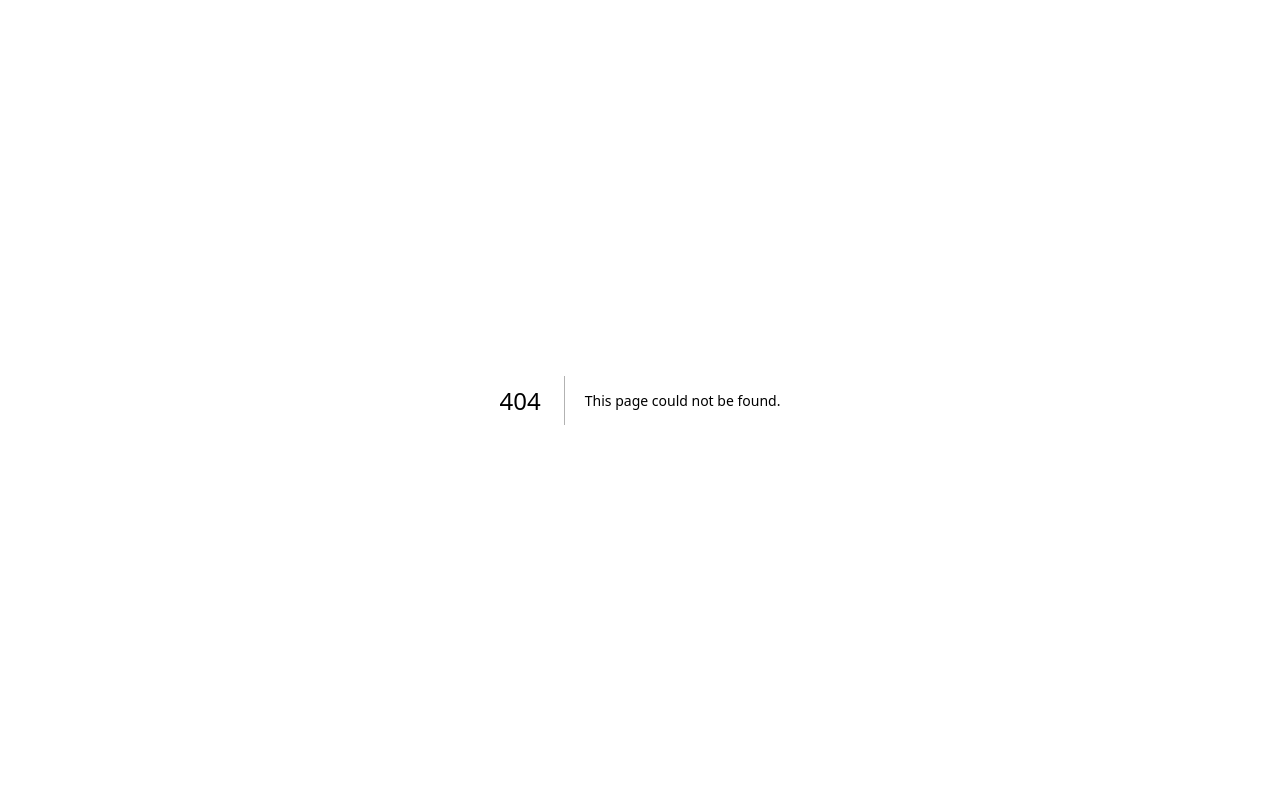
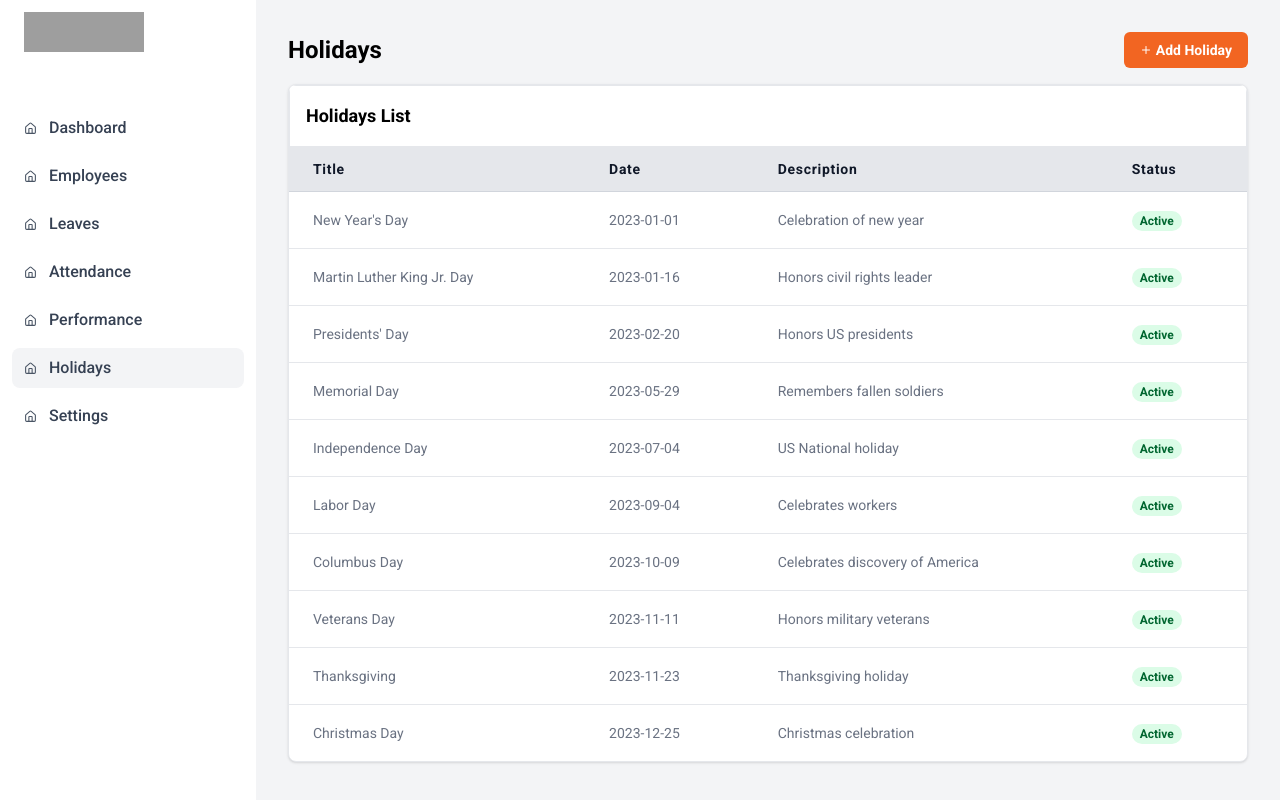
Before and after one commit to Blue-Health-Here/frontend.hr-management-system, a Next.js app: page /holidays in a window 1280 px wide. Before the commit this address had no page. Built offline with nearby package versions, Linux system fonts and the light colour scheme; grey boxes are pictures that could not be loaded.

Commit message:
holidays-page-created

```diff
--- /dev/null
+++ b/app/holidays/page.tsx
@@ -0,0 +1,13 @@
+import React from "react";
+import Holidays from "@/components/holidays";
+import MainLayout from "@/components/layouts/MainLayout";
+
+function Page() {
+  return (
+    <MainLayout>
+      <Holidays />
+    </MainLayout>
+  );
+}
+
+export default Page;
--- /dev/null
+++ b/components/holidays/index.tsx
@@ -0,0 +1,33 @@
+"use client";
+import React from "react";
+import { Plus } from "lucide-react";
+import DataTableListing from "../leaves/DataTableListing";
+import Link from "next/link";
+import { holidaysData } from "@/utils/constants";
+
+const Holidays = () => {
+
+  return (
+    <>
+      <div className="flex flex-col sm:flex-row justify-between items-start sm:items-center mb-4 gap-4">
+        <h1 className="text-2xl font-bold">Holidays</h1>
+        <div className="flex flex-col sm:flex-row items-stretch gap-3 w-full sm:w-auto">
+          <Link href="/holidays/add" className="flex items-center justify-center text-nowrap xs:justify-start gap-1 px-4 py-2 bg-[#f26522] text-white rounded-md text-sm font-semibold hover:bg-[#e05b1a] transition-colors w-full xs:w-auto">
+            <Plus className="h-3 w-3" />
+            <span>Add Holiday</span>
+          </Link>
+        </div>
+      </div>
+      <div className="overflow-x-auto bg-white rounded-lg shadow-sm border border-gray-200">
+        <div className="bg-white p-4 border border-gray-200">
+          <div className="flex flex-col md:flex-row justify-between items-start md:items-center gap-4">
+            <h2 className="text-lg font-semibold">Holidays List</h2>
+          </div>
+        </div>
+        <DataTableListing holidays={holidaysData} />
+      </div>
+    </>
+  );
+};
+
+export default Holidays;
--- a/components/leaves/DataTableListing.tsx
+++ b/components/leaves/DataTableListing.tsx
@@ -1,20 +1,23 @@
-import { Leave, PerformanceIndicator } from "@/utils/types";
+import { Leave, PerformanceIndicator, Holiday } from "@/utils/types";
 import React from "react";
 import { DataTableProps } from "@/utils/types";
 
-type TableData = Leave[] | PerformanceIndicator[];
+type TableData = Leave[] | PerformanceIndicator[] | Holiday[];
 
 const DataTableListing: React.FC<DataTableProps> = ({
   filteredLeaves,
-  indicators
+  indicators,
+  holidays
 }) => {
-  const data = filteredLeaves || indicators;
+  const data = filteredLeaves || indicators || holidays;
   const isLeavesTable = !!filteredLeaves;
+  const isHolidaysTable = !!holidays;
 
   if (!data || data.length === 0) {
     return (
       <div className="p-4 text-center text-gray-500">
-        {isLeavesTable ? "No leaves found" : "No performance indicators found"}
+        {isLeavesTable ? "No leaves found" :
+         isHolidaysTable ? "No holidays found" : "No performance indicators found"}
       </div>
     );
   }
@@ -40,6 +43,21 @@ const DataTableListing: React.FC<DataTableProps> = ({
                 </th>
                 <th className="py-3 px-6 text-left text-sm font-bold text-gray-900 tracking-wider border-b border-gray-300">
                   Days
+                </th>
+              </>
+            ) : isHolidaysTable ? (
+              <>
+                <th className="py-3 px-6 text-left text-sm font-bold text-gray-900 tracking-wider border-b border-gray-300">
+                  Title
+                </th>
+                <th className="py-3 px-6 text-left text-sm font-bold text-gray-900 tracking-wider border-b border-gray-300">
+                  Date
+                </th>
+                <th className="py-3 px-6 text-left text-sm font-bold text-gray-900 tracking-wider border-b border-gray-300">
+                  Description
+                </th>
+                <th className="py-3 px-6 text-left text-sm font-bold text-gray-900 tracking-wider border-b border-gray-300">
+                  Status
                 </th>
               </>
             ) : (
@@ -100,6 +118,26 @@ const DataTableListing: React.FC<DataTableProps> = ({
                     {(item as Leave).days} Days
                   </td>
                 </>
+              ) : isHolidaysTable ? (
+                <>
+                  <td className="py-4 px-6 whitespace-nowrap text-sm text-gray-500">
+                    {(item as Holiday).title}
+                  </td>
+                  <td className="py-4 px-6 whitespace-nowrap text-sm text-gray-500">
+                    {(item as Holiday).date}
+                  </td>
+                  <td className="py-4 px-6 whitespace-nowrap text-sm text-gray-500">
+                    {(item as Holiday).description}
+                  </td>
+                  <td className="py-4 px-6 whitespace-nowrap">
+                    <span className={`px-2 inline-flex text-xs leading-5 font-semibold rounded-full
+                      ${(item as Holiday).status === 'Active'
+                        ? 'bg-green-100 text-green-800'
+                        : 'bg-red-100 text-red-800'}`}>
+                      {(item as Holiday).status}
+                    </span>
+                  </td>
+                </>
               ) : (
                 <>
                   <td className="py-4 px-6 whitespace-nowrap text-sm font-medium text-gray-500">
--- a/utils/constants.tsx
+++ b/utils/constants.tsx
@@ -1,4 +1,5 @@
 import { Home } from "lucide-react";
+import { Holiday } from "./types";
 
 export const employeeData = [
     {
@@ -522,3 +523,77 @@ export const departmentOptions = [
     { value: "firstHalf", label: "First Half" },
     { value: "secondHalf", label: "Second Half" },
   ];
+
+
+ export const holidaysData: Holiday[] = [
+    {
+        id: 1,
+        title: "New Year's Day",
+        date: "2023-01-01",
+        description: "Celebration of new year",
+        status: "Active",
+      },
+      {
+        id: 2,
+        title: "Martin Luther King Jr. Day",
+        date: "2023-01-16",
+        description: "Honors civil rights leader",
+        status: "Active",
+      },
+      {
+        id: 3,
+        title: "Presidents' Day",
+        date: "2023-02-20",
+        description: "Honors US presidents",
+        status: "Active",
+      },
+      {
+        id: 4,
+        title: "Memorial Day",
+        date: "2023-05-29",
+        description: "Remembers fallen soldiers",
+        status: "Active",
+      },
+      {
+        id: 5,
+        title: "Independence Day",
+        date: "2023-07-04",
+        description: "US National holiday",
+        status: "Active",
+      },
+      {
+        id: 6,
+        title: "Labor Day",
+        date: "2023-09-04",
+        description: "Celebrates workers",
+        status: "Active",
+      },
+      {
+        id: 7,
+        title: "Columbus Day",
+        date: "2023-10-09",
+        description: "Celebrates discovery of America",
+        status: "Active",
+      },
+      {
+        id: 8,
+        title: "Veterans Day",
+        date: "2023-11-11",
+        description: "Honors military veterans",
+        status: "Active",
+      },
+      {
+        id: 9,
+        title: "Thanksgiving",
+        date: "2023-11-23",
+        description: "Thanksgiving holiday",
+        status: "Active",
+      },
+      {
+        id: 10,
+        title: "Christmas Day",
+        date: "2023-12-25",
+        description: "Christmas celebration",
+        status: "Active",
+      }
+    ];
--- a/utils/types.ts
+++ b/utils/types.ts
@@ -109,7 +109,17 @@ export interface PerformanceIndicator {
   status: "Active" | "Inactive";
 }
 
-export interface DataTableProps {
+
+export type Holiday = {
+  id: number;
+  title: string;
+  date: string;
+  description: string;
+  status: 'Active' | 'Inactive';
+};
+
+export type DataTableProps = {
   filteredLeaves?: Leave[];
   indicators?: PerformanceIndicator[];
-}
+  holidays?: Holiday[];
+};
```
